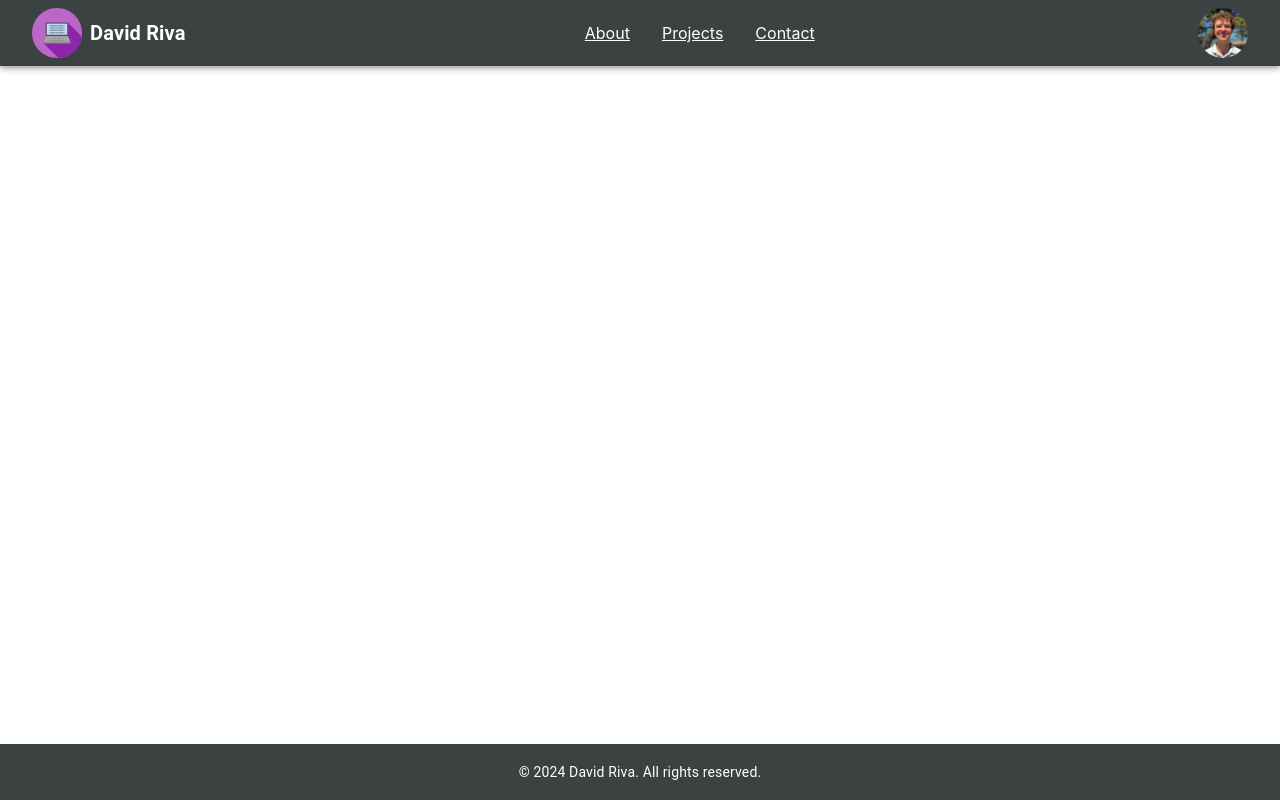
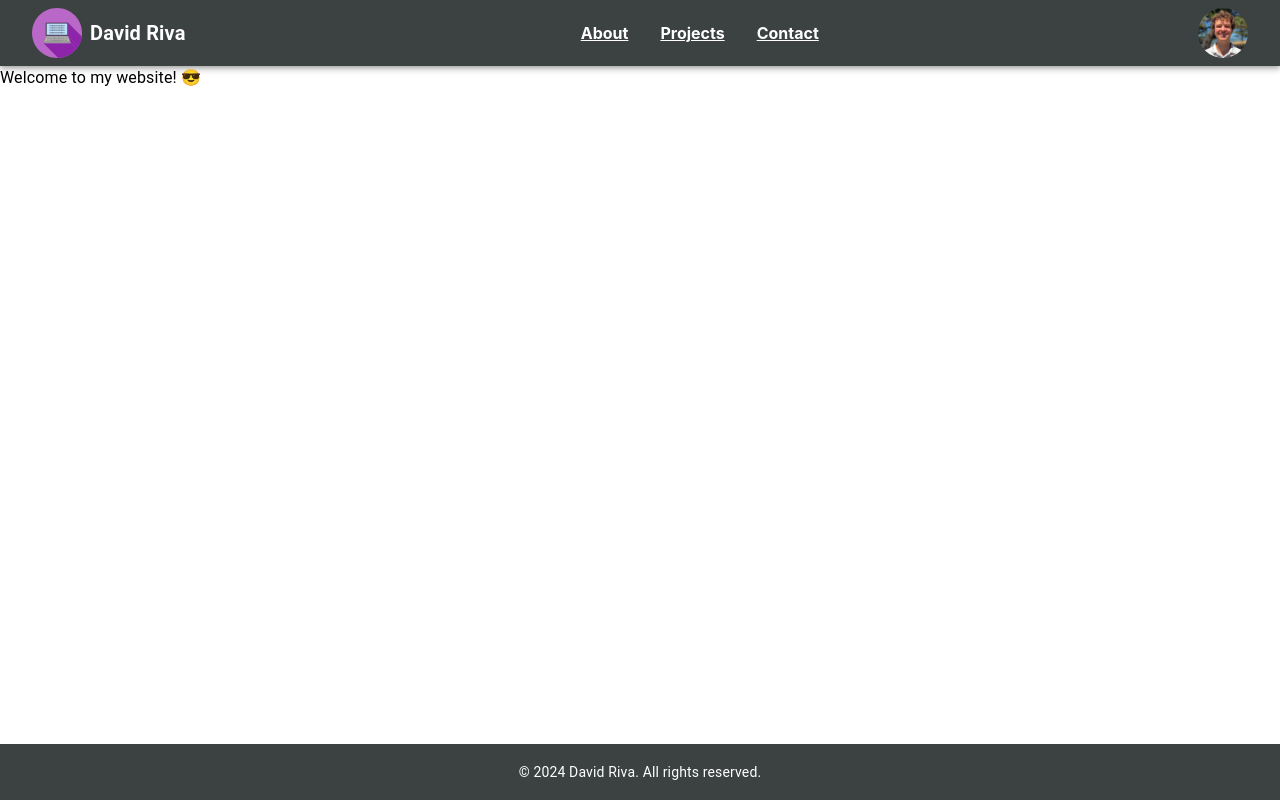
Before and after one commit to davidjriva/Personal-Portfolio, a React (Create React App) app: page / in a window 1280 px wide. Built offline with nearby package versions, Linux system fonts and the light colour scheme.

Commit message:
Add home page

```diff
--- a/src/App.js
+++ b/src/App.js
@@ -7,6 +7,7 @@ import Projects from './components/Projects';
 import Contact from './components/Contact';
 import Footer from './components/Footer';
 import NavBar from './components/NavBar';
+import Home from './components/Home';
 
 function App() {
   return (
@@ -15,6 +16,7 @@ function App() {
       <Box component="main" flexGrow={1}>
         <Router>
           <Routes>
+            <Route path="/" element={<Home />} />
             <Route path="/about" element={<About />} />
             <Route path="/projects" element={<Projects />} />
             <Route path="/contact" element={<Contact />} />
--- /dev/null
+++ b/src/components/Home.js
@@ -0,0 +1,12 @@
+import { Typography } from "@mui/material"
+
+
+const Home = () => {
+    return (
+        <div>
+            <Typography> Welcome to my website! 😎 </Typography>
+        </div>
+    )
+}
+
+export default Home;
--- a/src/components/NavBar.js
+++ b/src/components/NavBar.js
@@ -10,7 +10,7 @@ function NavBar() {
       <Container maxWidth="xl">
         <Toolbar disableGutters>
           <Box sx={{ display: 'flex', alignItems: 'center', mr: 2 }}>
-            <IconButton href="/about" color="inherit">
+            <IconButton href="/" color="inherit">
               <img src="/images/Portfolio-Icon.svg" alt="Computer Icon" style={{ width: 50, height: 50 }} />
               <Typography variant="h6" sx={{ fontWeight: 700, ml: 1 }}>
                 David Riva
@@ -25,6 +25,7 @@ function NavBar() {
                 color="inherit"
                 sx={{
                   mx: 2,
+                  fontWeight: 700,
                 }}
                 key={page}
               >
```
